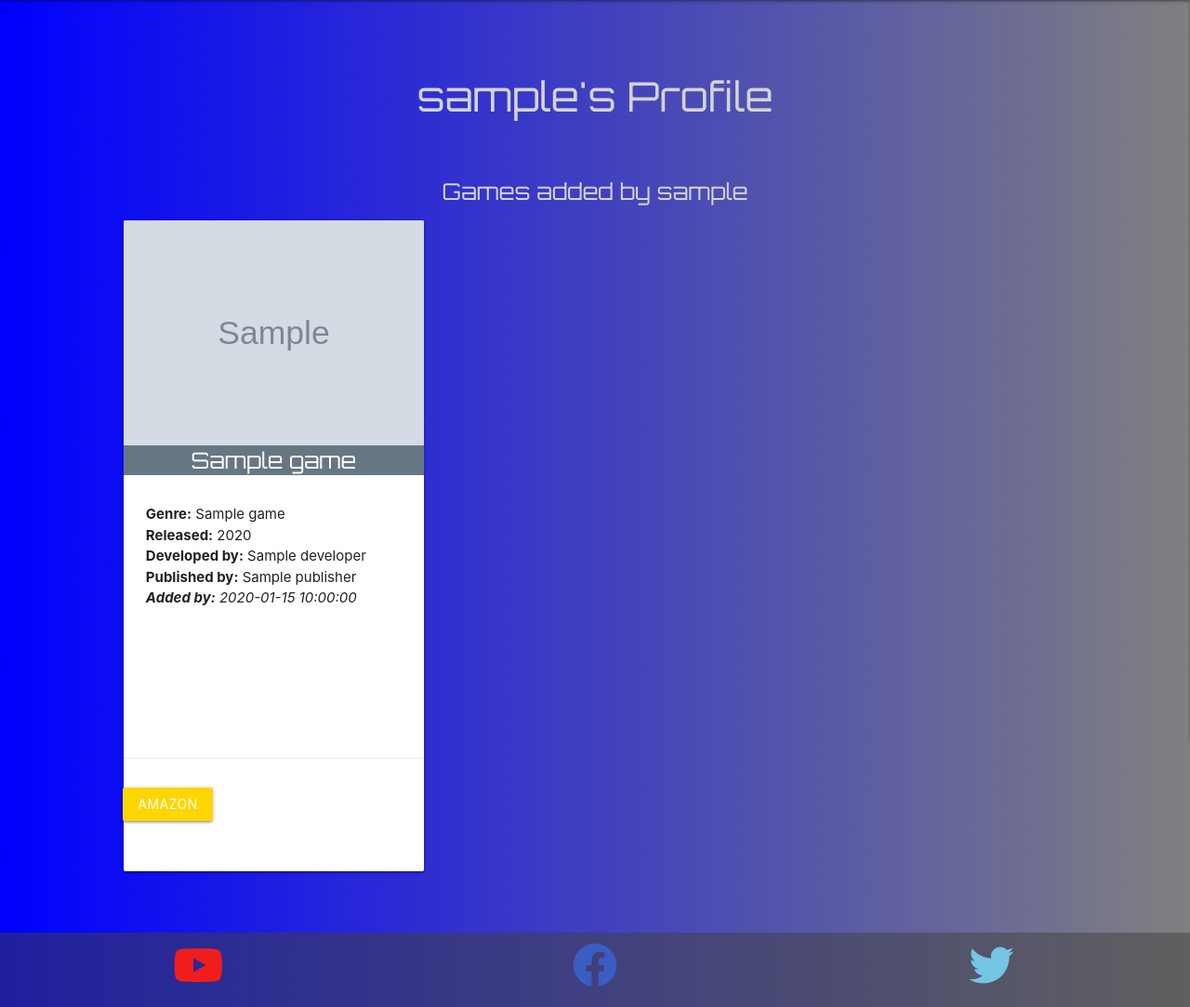
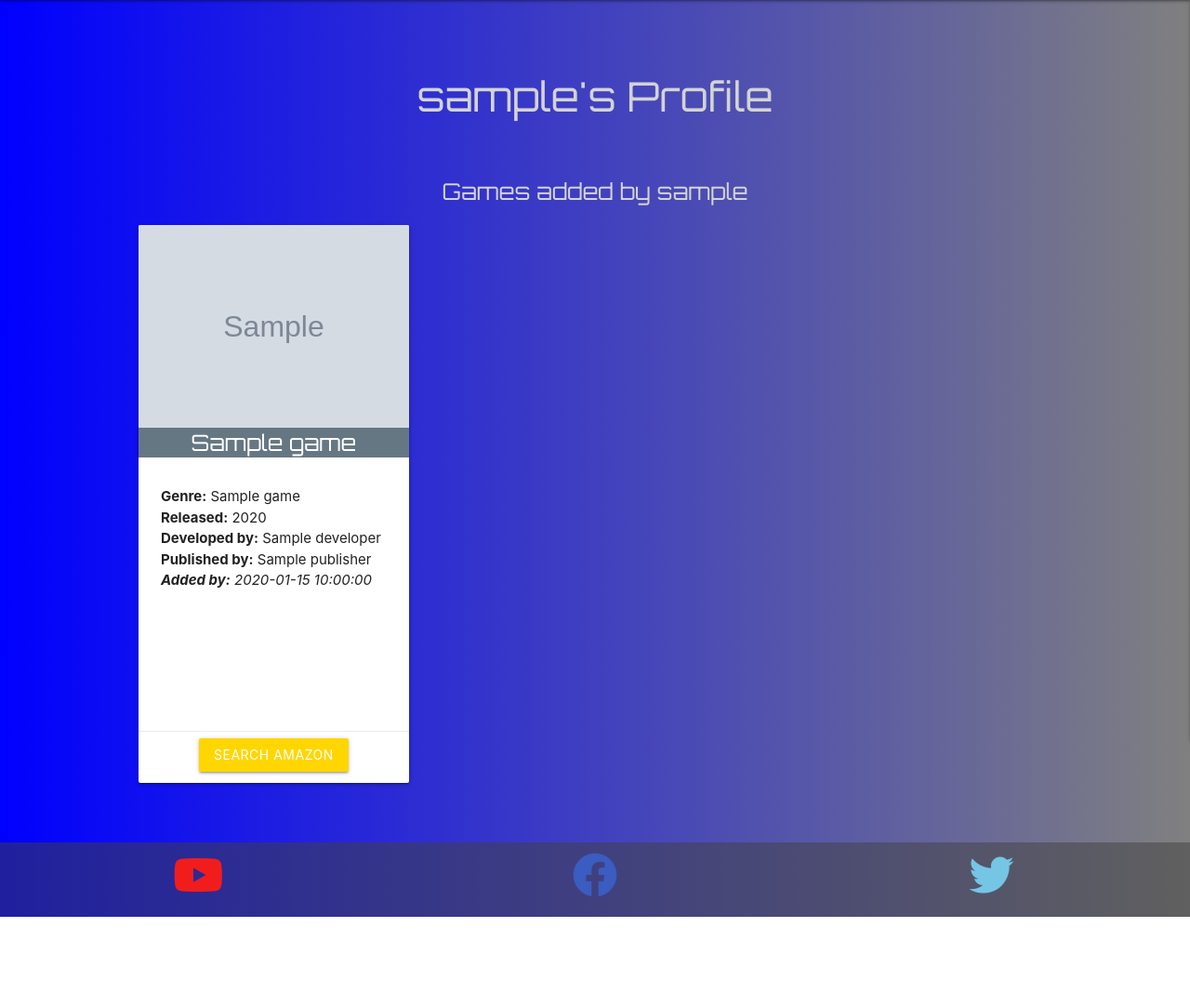
Before and after one commit to dvcoffey/ps-classics, a Flask app: page /profile/1 in a window 1280 px wide; the page is wider, and only the part inside the window is pictured. Shown: the part 64-1147 px from the top of that part at 93% size. After the commit the page ends 1050 px from the top of that part, so only its background shows below. Run offline with Flask 2, Linux system fonts and the light colour scheme; the visitor is signed in with stand-in values (Sample User, id 1); grey boxes marked "Sample" are stand-in pictures; a database or web service that is not in the repository returns one stand-in record (values such as "Sample title"); some libraries are stand-ins or nearby versions.

Commit message:
game cards updated, edit and delete buttons removed, styled

```diff
--- a/static/css/style.css
+++ b/static/css/style.css
@@ -15,8 +15,13 @@ html{
 .brand-logo{
     font-family: "Orbitron", sans-serif;
     font-weight: 400;
-    width: 100%;
     margin-left: 12px;
+
+    /*--override materialize center align on small screens--*/
+    /*--prevents overflow outside of navbar--*/
+    left: 0% !important;
+    -webkit-transform: translateX(0%) !important;
+    transform: translateX(0%) !important;
 }
 
 .navbar, .category-title {
@@ -152,11 +157,11 @@ footer{
 }
 
 .game-card{
-    height: 700px;
+    height: 600px;
     position: relative;
 }
 
-.games-card-title{
+.game-card-title{
     text-align: center;
     font-family: "Orbitron", sans-serif;
     font-weight: 400;
@@ -179,24 +184,20 @@ footer{
 
 .card-action{
     width: 100%;
-    height: 120px !important;
+    height: 54px;
+
+    /*--override materialize css--*/
+    /*--keep card action at bottom of div with fixed height--*/
     position: absolute !important;
     bottom: 0% !important;
     padding: 2px !important;
     margin: 2px auto !important;
 }
 
-.button-container{
-    margin-bottom: 0px !important;
-}
-
 .card-button{
     display: flex;
     justify-content: center;
-    margin: 4px auto;
 }
-
-
 
 .search-bar{
     width: 80%;
--- a/templates/profile.html
+++ b/templates/profile.html
@@ -15,7 +15,7 @@
             </h5>
             {% for game in games %}
                 <div class="col s12 m6 l4">
-                    <div class="card game-card">
+                    <div class="card game-card container">
                         <a href="{{ url_for('details', game_id=game._id) }}">
                             <div class="card-image game-card-image">
                                 {% if game.img_url %}
@@ -24,7 +24,7 @@
                                     <img src="{{ url_for('static', filename='images/ps-logo.png') }}">
                                 {% endif %}
                             </div>
-                            <h6 class="card-title games-card-title">{{ game.game_name }}</h6>
+                            <h6 class="card-title game-card-title">{{ game.game_name }}</h6>
                         </a>
                         <div class="card-content">
                             <p>
@@ -36,24 +36,10 @@
                             </p>
                         </div>
                         <div class="card-action">
-                            <div class="row">
-                                {% if session.user|lower == game.added_by|lower %}
-                                    <div class="col s6 l4 card-button">
-                                        <a href="{{ url_for('edit_game', game_id=game._id ) }}" class="btn green accent-4">
-                                            Edit
-                                        </a>
-                                        </div>
-                                    <div class="col s6 l4 card-button">
-                                        <a href="{{ url_for('delete_game', game_id=game._id ) }}" class="btn red accent-4">
-                                            Delete
-                                        </a>
-                                    </div>
-                                {% endif %}
-                            </div>
-                            <div class="row">
-                                <div class="col s12 l4 card-button">
+                            <div class="row button-container">
+                                <div class="col s12 card-button">
                                     <a href="https://www.amazon.com/s?k=ps1+{{ game.game_name}}"
-                                        target="_blank" class="btn yellow darken-4 accent-4">Amazon</a>
+                                        target="_blank" class="btn yellow darken-6 accent-4">Search Amazon</a>
                                 </div>
                             </div>
                         </div>
```
Also changed, not shown: templates/game-details.html (+14 -0 lines), templates/games.html (+3 -17 lines).
